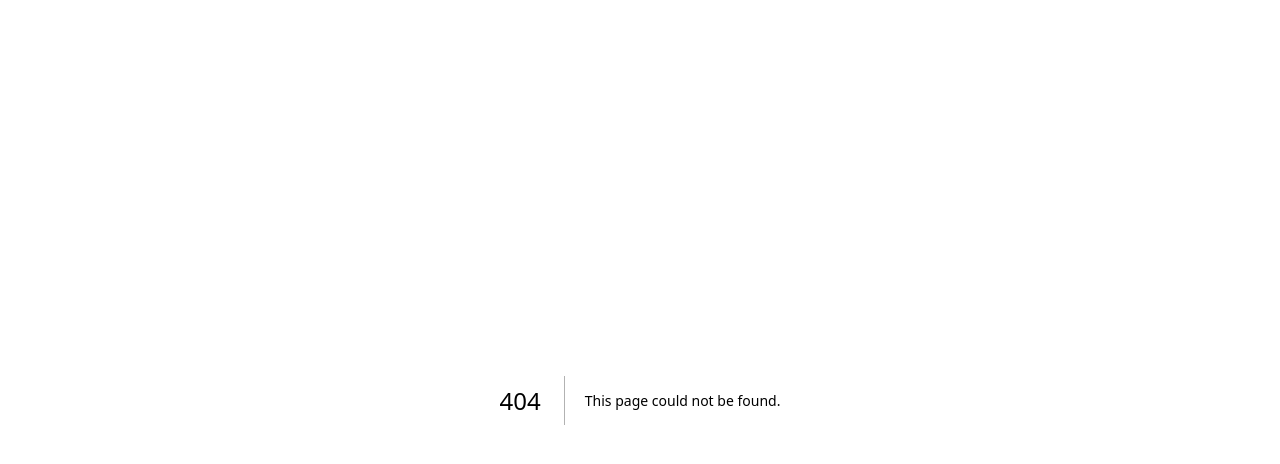
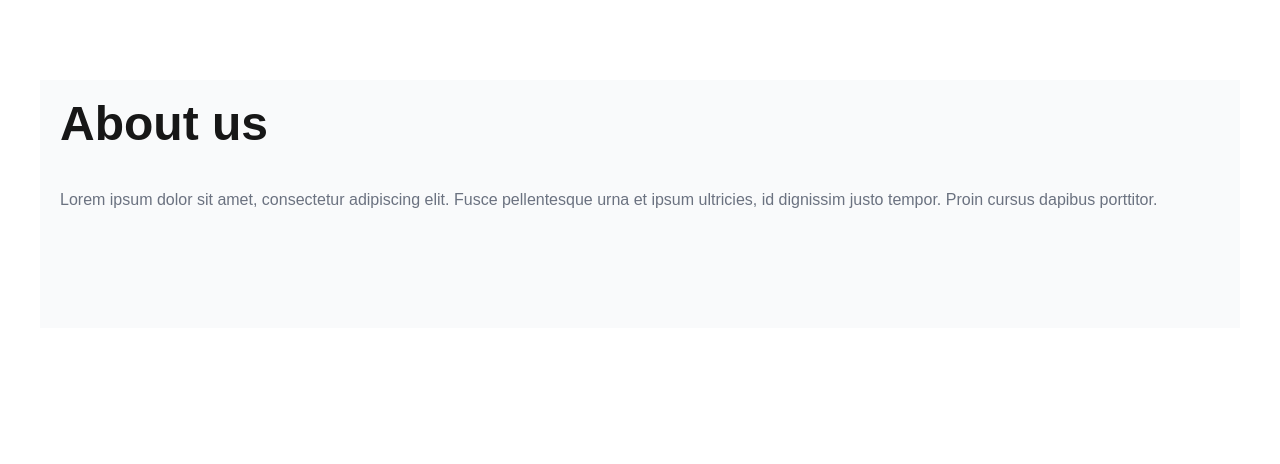
Before and after one commit to officialrajdeepsingh/nexify, a Next.js app: page /about in a window 1280 px wide. Before the commit this address had no page. Shown: the top 464 px of the page. Built offline with nearby package versions, Linux system fonts and the light colour scheme.

Commit message:
about page

```diff
--- /dev/null
+++ b/app/about/opengraph-image.tsx
@@ -0,0 +1,35 @@
+import { ImageResponse } from 'next/og'
+
+export const runtime = 'edge'
+
+// Image metadata
+export const alt = 'About us'
+
+// image size
+export const size = {
+  width: 1200,
+  height: 630,
+}
+
+export const contentType = 'image/png'
+
+// Image generation
+export default async function Image() {
+  return new ImageResponse((
+    <div
+      style={{
+        fontSize: 128,
+        background: 'white',
+        width: '100%',
+        height: '100%',
+        display: 'flex',
+        alignItems: 'center',
+        justifyContent: 'center',
+      }}
+    > About us </div>
+  ),
+    {
+      ...size,
+    }
+  )
+}
--- /dev/null
+++ b/app/about/page.tsx
@@ -0,0 +1,11 @@
+export default async function page() {
+  return (
+    <div className="mx-auto w-full max-w-7xl px-5 py-16 md:px-10 md:py-20">
+      <div className="mb-6 bg-gray-50 p-5">
+        <h2 className="mb-6 text-3xl font-bold md:text-5xl lg:mb-10"> About us </h2>
+        <p className="mb-8 text-sm text-gray-500 sm:text-base lg:mb-24"> Lorem ipsum dolor sit amet, consectetur adipiscing elit. Fusce pellentesque urna et ipsum ultricies, id dignissim justo tempor. Proin cursus dapibus porttitor. </p>
+      </div>
+
+    </div>
+  )
+}
```
